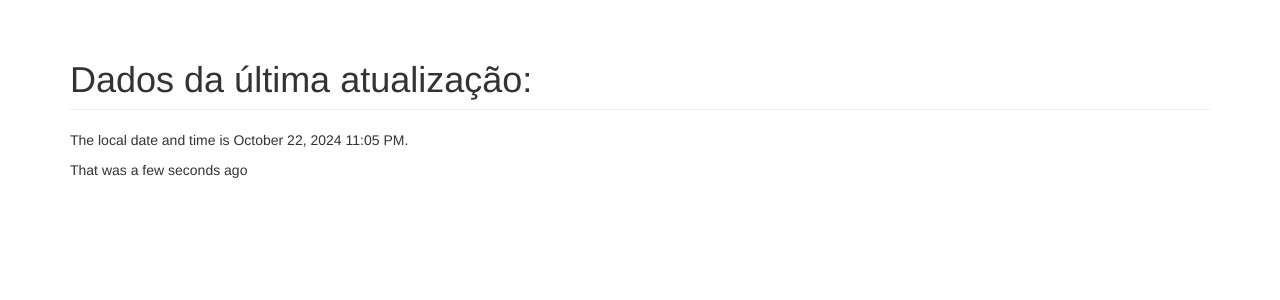
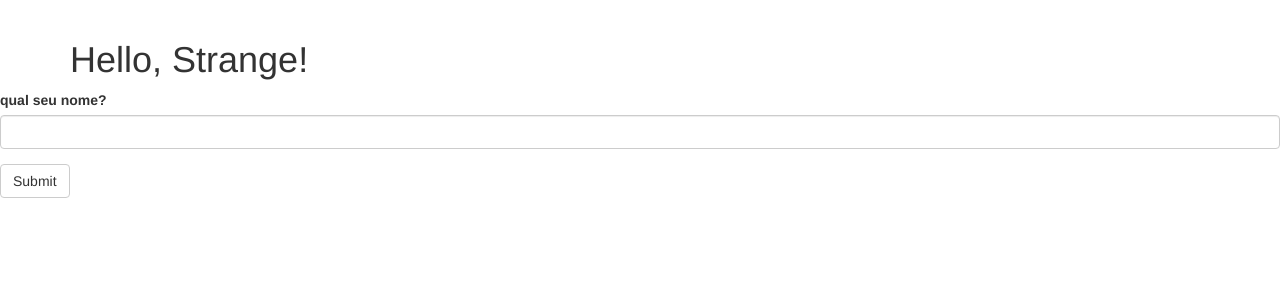
Before and after one commit to gabrielfahl/Desenvolvimento_Web_Servidores, a Flask app: page / in a window 1280 px wide. Shown: the part 52-352 px from the top of the page. Run offline with Flask 3, Linux system fonts and the light colour scheme; some libraries are stand-ins or nearby versions.

Commit message:
ajuste aula 5

```diff
--- a/hello.py
+++ b/hello.py
@@ -1,16 +1,28 @@
-from flask import Flask, render_template,request
+from flask import Flask, render_template,request, session, redirect, url_for
 from flask_bootstrap import Bootstrap
 from flask_moment import Moment
 from datetime import datetime
+from flask_wtf import FlaskForm
+from wtforms import StringField, SubmitField
+from wtforms.validators import DataRequired
 
 app = Flask(__name__)
+app.config['SECRET_KEY'] = 'Chave forte'
 bootstrap = Bootstrap(app)
 moment = Moment(app)
 
-@app.route('/')
+class NameForm(FlaskForm):
+    name = StringField('qual seu nome?', validators=[DataRequired()])
+    Submit = SubmitField('Submit')
+
+@app.route('/', methods=['GET', 'POST'])
 def index():
-   now = datetime.utcnow()
-   return render_template('index.html', current_time=now)
+    name = None
+    form = NameForm()
+    if form.validate_on_submit():
+        name = form.name.data
+        form.name.data = ''  # Limpa o campo após o envio
+    return render_template('index.html', form=form, name=name)
 
 @app.route('/user/<name>/<prontuario>/<instituicao>')
 def user(name, prontuario, instituicao):
@@ -22,9 +34,9 @@ def page_not_found(e):
 
 @app.route('/contextorequisicao/<name>')
 def contextorequisicao(name):
-    user_agent = request.headers.get('User-Agent')  # Informações do navegador
-    remote_ip = request.remote_addr  # IP do usuário
-    host = request.host  # Host da aplicação
+    user_agent = request.headers.get('User-Agent')
+    remote_ip = request.remote_addr
+    host = request.host
 
     return render_template('contexto.html', name=name, user_agent=user_agent, remote_ip=remote_ip, host=host)
 
--- /dev/null
+++ b/templates/form.html
@@ -0,0 +1,5 @@
+<form methods="POST">
+    {{form.hidden_tag()}}
+    {{form.name.label}} {{form.name(id='my-text-field')}}
+    {{form.submit()}}
+</form>
--- a/templates/index.html
+++ b/templates/index.html
@@ -1,10 +1,11 @@
 {% extends 'base.html' %}
+{% import "bootstrap/wtf.html" as wtf%}
 
 {% block content %}
 <div class="container">
-        <h1 class="page-header">Dados da última atualização:</h1 >
-
-    <p>The local date and time is {{ moment(current_time).format('LLL') }}.</p>
-    <p>That was {{ moment(current_time).fromNow(refresh=True) }}</p>
+        <h1>Hello, {% if name %}{{name}}{%else%}Strange{%endif%}!</h1 >
 </div>
-{% endblock %}
+{{wtf.quick_form(form)}}
+{% endblock %}class NameForm(FlaskForm):
+    name = StringField('qual seu nome?', validators=[DataRequired()])
+    Submit = SubmitField('Submit')
```
